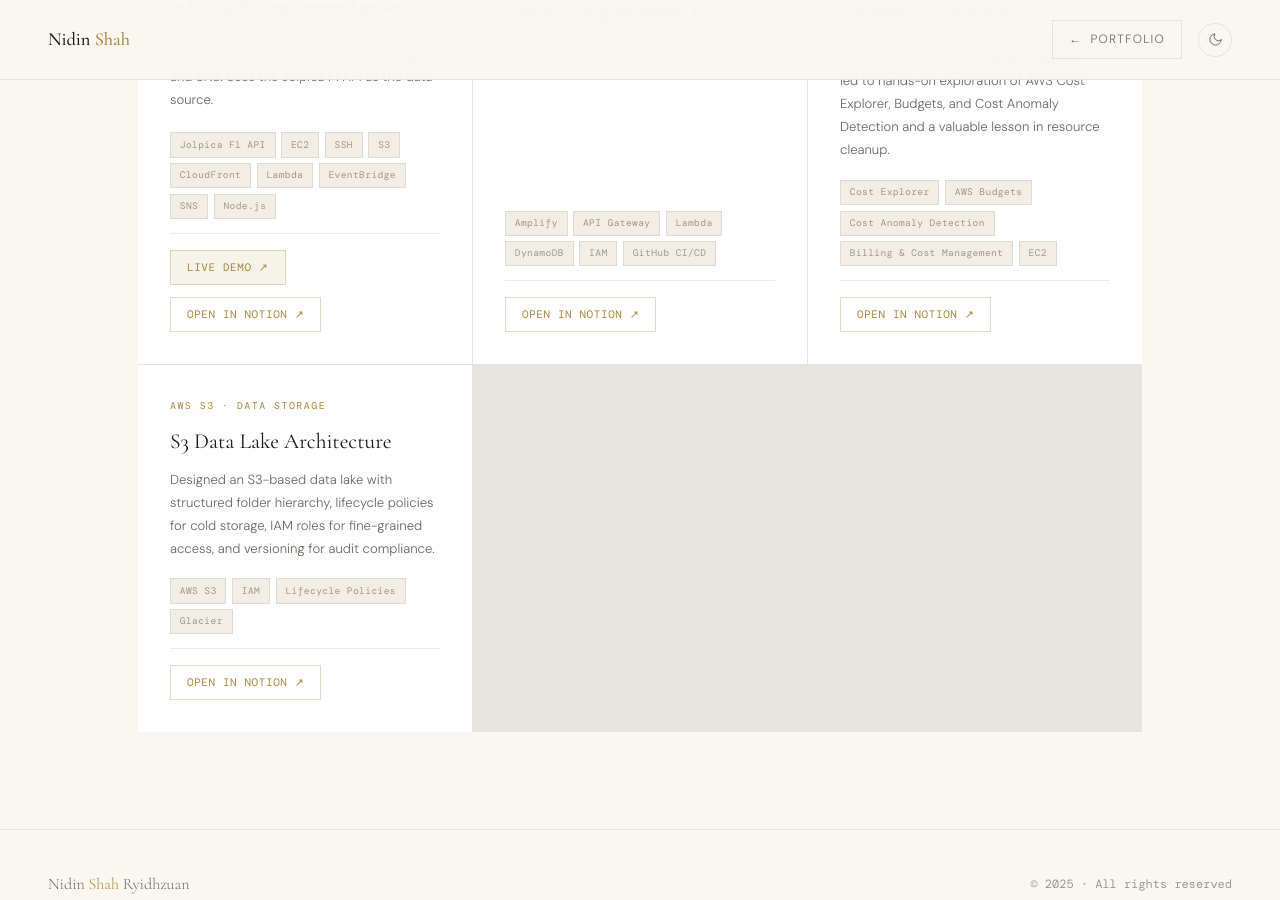
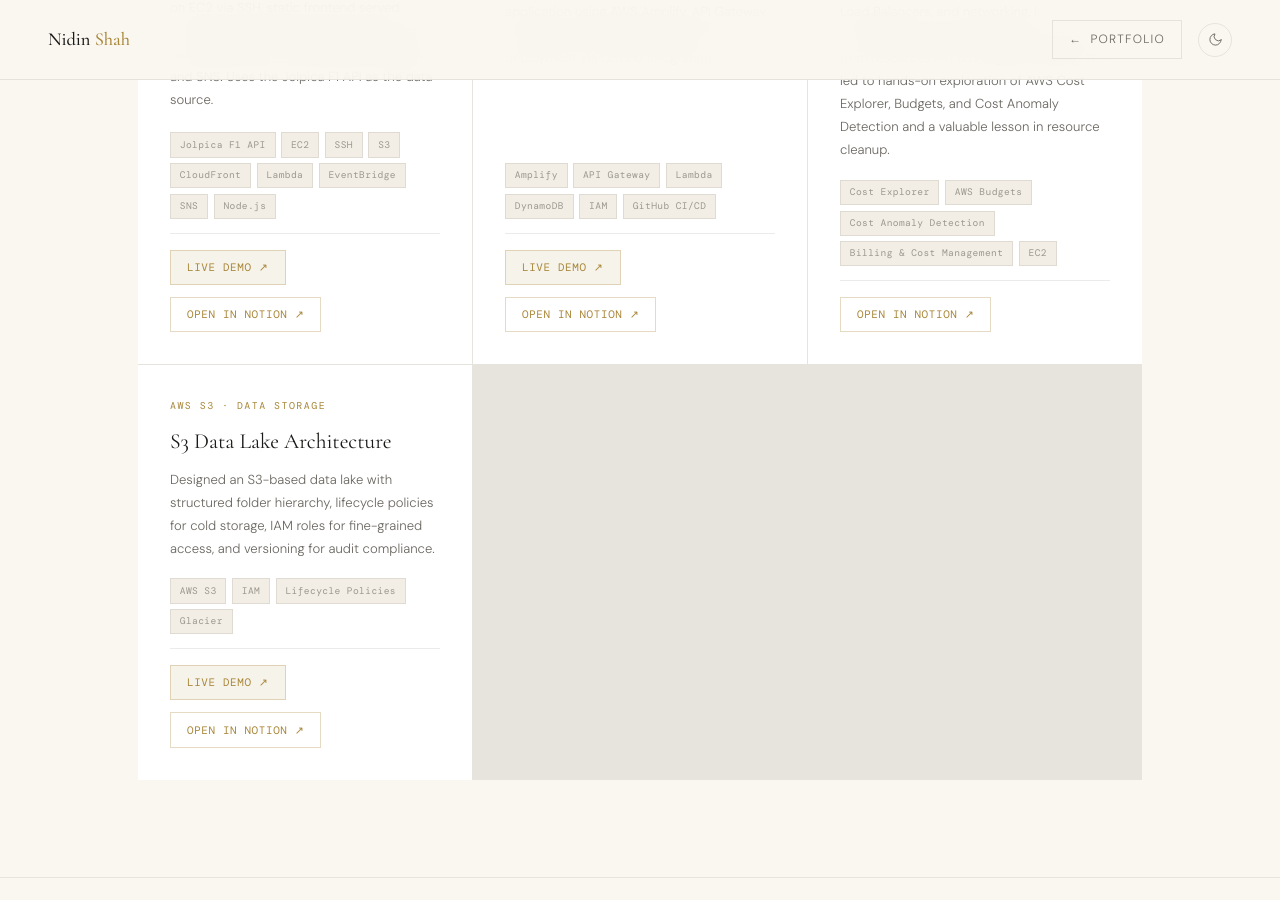
Before and after one commit to nidinshah/nidinshah.github.io, a Jekyll site: the page projects/index.html, which Jekyll copies as it is, in a window 1280 px wide and 900 px high, scrolled down 792 px. Built offline with Jekyll 4.4.1, drawn with Linux system fonts in a browser that asks for light colours.

Commit message:
Add live demo link to Cinema Booking project

```diff
--- a/projects/index.html
+++ b/projects/index.html
@@ -126,7 +126,7 @@
         <h3 class="project-title">Static Website Hosting using Amplify</h3>
         <p class="project-desc">Developed a serverless cinema booking web application using AWS Amplify, API Gateway, Lambda, and DynamoDB with CI/CD deployment via GitHub integration.</p>
         <div class="project-tags"><span class="project-tag">Amplify</span><span class="project-tag">API Gateway</span><span class="project-tag">Lambda</span><span class="project-tag">DynamoDB</span><span class="project-tag">IAM</span><span class="project-tag">GitHub CI/CD</span></div>
-        <div class="project-footer"><a class="project-notion-btn" href="https://polar-hubcap-369.notion.site/Cinema-Booking-System-Project-Report-35665abd067080a2894cf9875e8e0065?pvs=74" target="_blank" rel="noopener">Open in Notion &#8599;</a></div>
+        <div class="project-footer"><a class="project-live-btn" href="https://main.d3c8pofnzo170p.amplifyapp.com/" target="_blank" rel="noopener">Live Demo &#8599;</a><a class="project-notion-btn" href="https://polar-hubcap-369.notion.site/Cinema-Booking-System-Project-Report-35665abd067080a2894cf9875e8e0065?pvs=74" target="_blank" rel="noopener">Open in Notion &#8599;</a></div>
       </div>
       <div class="project-card">
         <div class="project-type">AWS &middot; Cost Management</div>
@@ -140,7 +140,7 @@
         <h3 class="project-title">S3 Data Lake Architecture</h3>
         <p class="project-desc">Designed an S3-based data lake with structured folder hierarchy, lifecycle policies for cold storage, IAM roles for fine-grained access, and versioning for audit compliance.</p>
         <div class="project-tags"><span class="project-tag">AWS S3</span><span class="project-tag">IAM</span><span class="project-tag">Lifecycle Policies</span><span class="project-tag">Glacier</span></div>
-        <div class="project-footer"><a class="project-notion-btn" href="https://polar-hubcap-369.notion.site/Cinema-Booking-System-Project-Report-35665abd067080a2894cf9875e8e0065?pvs=74" target="_blank" rel="noopener">Open in Notion &#8599;</a></div>
+        <div class="project-footer"><a class="project-live-btn" href="https://main.d3c8pofnzo170p.amplifyapp.com/" target="_blank" rel="noopener">Live Demo &#8599;</a><a class="project-notion-btn" href="https://polar-hubcap-369.notion.site/Cinema-Booking-System-Project-Report-35665abd067080a2894cf9875e8e0065?pvs=74" target="_blank" rel="noopener">Open in Notion &#8599;</a></div>
       </div>
     </div>
   </div>
```
